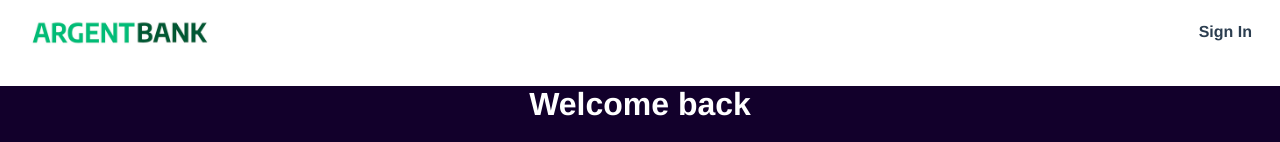
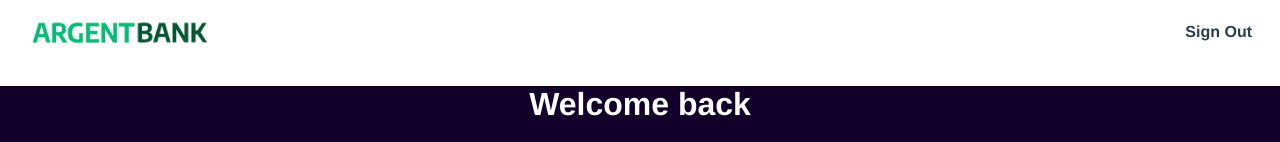
Before and after one commit to Kasia307584/argent_bank-app--frontend, a React (Vite) app: page /profile in a window 1280 px wide. Shown: the top 142 px of the page. Built offline with nearby package versions, Linux system fonts and the light colour scheme; no server answers.

Commit message:
Sign In / Sign Out buttons configured

```diff
--- a/src/pages/layout/PagesLayout.jsx
+++ b/src/pages/layout/PagesLayout.jsx
@@ -1,8 +1,17 @@
 import { Outlet } from "react-router-dom";
 import "../../style/style.css";
 import logo from "../../assets/argentBankLogo.png";
+import { useState, useEffect } from "react";
+
+export function useSignMethod(signMethod, setSignMethod) {
+  useEffect(() => {
+    setSignMethod(signMethod);
+  }, []);
+}
 
 export default function Layout() {
+  const [signMethod, setSignMethod] = useState("");
+
   return (
     <>
       <nav className="main-nav">
@@ -17,12 +26,12 @@ export default function Layout() {
         <div>
           <a className="main-nav-item" href="./sign-in.html">
             <i className="fa fa-user-circle"></i>
-            Sign In
+            {signMethod}
           </a>
         </div>
       </nav>
 
-      <Outlet />
+      <Outlet context={{ setSignMethod }} />
       <footer className="footer">
         <p className="footer-text">Copyright 2020 Argent Bank</p>
       </footer>
--- a/src/pages/profile/ProfileView.jsx
+++ b/src/pages/profile/ProfileView.jsx
@@ -3,8 +3,13 @@ import { useState, useEffect } from "react";
 import { setData } from "../../store/store";
 import { useSelector, useDispatch } from "react-redux";
 import EditNameForm from "../../components/EditNameForm";
+import { useOutletContext } from "react-router-dom";
+import { useSignMethod } from "../layout/PagesLayout";
 
-export default function ProfileView() {
+export default function ProfileView({ signMethod }) {
+  const { setSignMethod } = useOutletContext();
+  useSignMethod(signMethod, setSignMethod);
+
   const token = useSelector((state) => state.token.token);
   const name = useSelector((state) => state.userData.firstName);
   const dispatch = useDispatch();
--- a/src/pages/signin/SignInView.jsx
+++ b/src/pages/signin/SignInView.jsx
@@ -1,7 +1,12 @@
 import "../../style/style.css";
 import SignInForm from "../../components/SignInForm";
+import { useOutletContext } from "react-router-dom";
+import { useSignMethod } from "../layout/PagesLayout";
 
-export default function SignInView() {
+export default function SignInView({ signMethod }) {
+  const { setSignMethod } = useOutletContext();
+  useSignMethod(signMethod, setSignMethod);
+
   return (
     <main className="main bg-dark">
       <section className="sign-in-content">
--- a/src/router/Router.jsx
+++ b/src/router/Router.jsx
@@ -9,8 +9,8 @@ export default function Router() {
     <Routes>
       <Route path="/" element={<Layout />}>
         {/* <Route path="/" element={<Homepage/>}/> */}
-        <Route path="/login" element={<SignIn />} />
-        <Route path="/profile" element={<Profile />} />
+        <Route path="/login" element={<SignIn signMethod="Sign In" />} />
+        <Route path="/profile" element={<Profile signMethod="Sign Out" />} />
       </Route>
       <Route path="*" element={<Error />} />
     </Routes>
```
